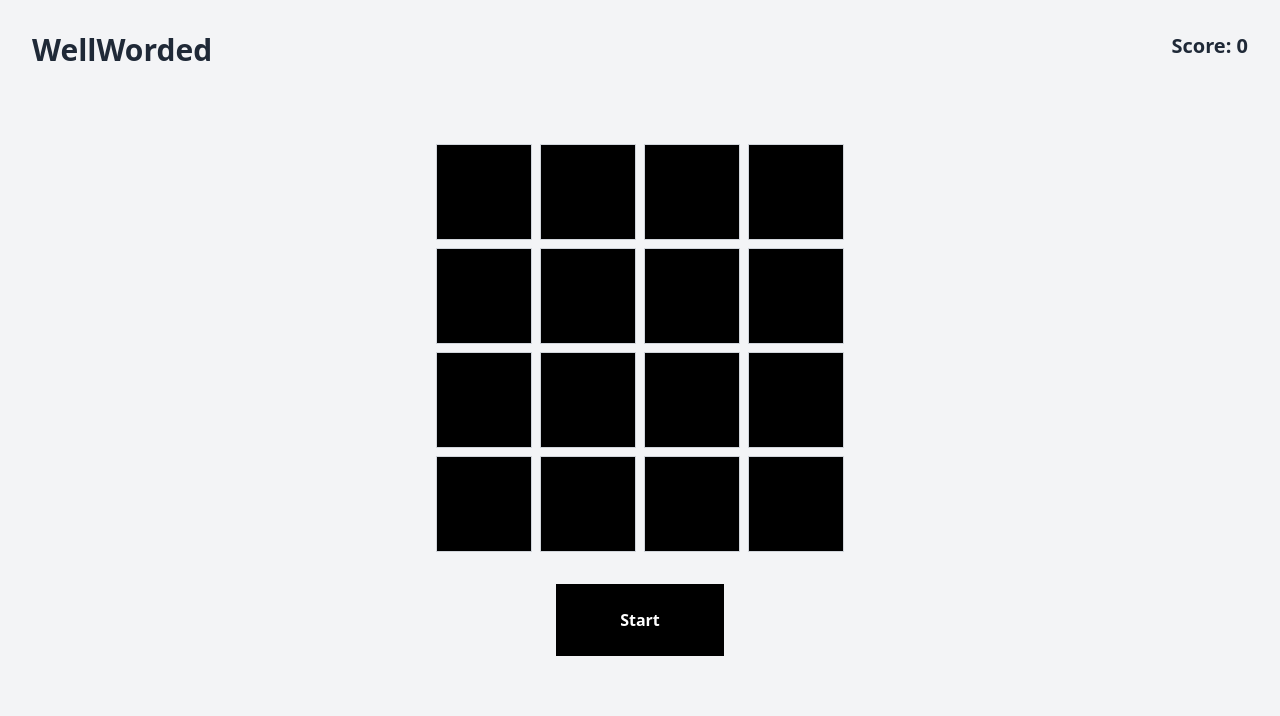
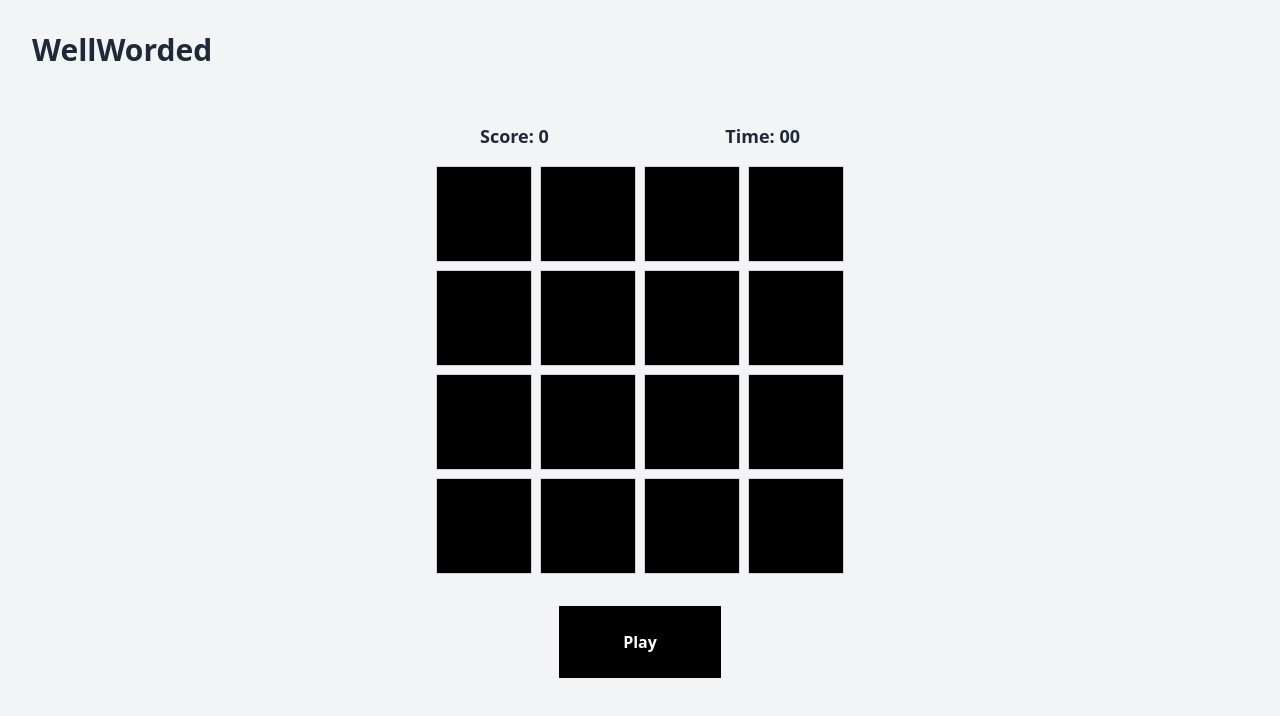
Before and after one commit to Stendahlan/javascript_word_game, a React (Vite) app: page / in a window 1280 px wide. Shown: the top 716 px of the page. Built offline with nearby package versions, Linux system fonts and the light colour scheme.

Commit message:
Restructured layout of UI and addded minor features
Also added 'GameGrid', 'logic', and 'useGameState' files

```diff
--- a/src/app.jsx
+++ b/src/app.jsx
@@ -1,37 +1,43 @@
-    function App() {return (
+import { useGameState } from "./useGameState";
+import GameGrid from "./components/GameGrid";
+
+function App() {
+    const { letters, gameStarted, handleStart } = useGameState();
+
+    return (
         <div className="min-h-screen bg-gray-100 relative overflow-hidden">
             {/* Game title in upper left */}
             <h1 className="absolute top-8 left-8 text-3xl font-bold text-gray-800">
                 WellWorded
             </h1>
 
-            {/* Score in upper right */}
-            <div className="absolute top-8 right-8 text-xl font-semibold text-gray-800">
-                Score: 0
-            </div>
-
             {/* Centered container */}
             <div className="min-h-screen flex flex-col items-center justify-center">
-                {/* 4x4 Grid */}
-                <div className="grid grid-cols-4 gap-2 mb-8">
-                    {/* Create 16 black squares */}
-                    {Array.from({ length: 16 }, (_, i) => (
-                        <div
-                            key={i}
-                            className="w-24 h-24 bg-black border border-gray-300"
-                        />
-                    ))}
+                {/* Score and Time above the grid */}
+                <div className="flex justify-between w-full max-w-xs mb-4">
+                    <div className="text-lg font-semibold text-gray-800">
+                        Score: 0
+                    </div>
+                    <div className="text-lg font-semibold text-gray-800">
+                        Time: 00
+                    </div>
                 </div>
+
+                {/* 4X4 Grid component */}
+                <GameGrid letters={letters} />
 
                 {/* Start button */}
                 <div className="flex justify-center">
-                    <button className="px-16 py-6 bg-black text-white font-semibold hover:bg-blue-700 transition-colors">
-                        Start
+                    <button
+                        onClick={handleStart}
+                        className="px-16 py-6 bg-black text-white font-semibold hover:bg-blue-700 transition-colors"
+                    >
+                        {gameStarted ? 'New Game' : 'Play'}
                     </button>
                 </div>
             </div>
         </div>
     )
-    }
+}
 
-    export default App
+export default App
--- /dev/null
+++ b/src/components/GameGrid.jsx
@@ -0,0 +1,18 @@
+function GameGrid({ letters }) {
+    return (
+        <div className="grid grid-cols-4 gap-2 mb-8">
+            {Array.from({ length: 16 }, (_, i) => (
+                <div
+                    key={i}
+                    className="w-24 h-24 bg-black border border-gray-300 flex items-center justify-center"
+                >
+                    <span className="text-white text-2xl font-bold">
+                        {letters[i]}
+                    </span>
+                </div>
+            ))}
+        </div>
+    );
+}
+
+export default GameGrid;
--- /dev/null
+++ b/src/logic.js
@@ -0,0 +1,8 @@
+export const generateRandomLetter = () => {
+    const alphabet = 'ABCDEFGHIJKLMNOPQRSTUVWXYZ';
+    return alphabet[Math.floor(Math.random() * alphabet.length)];
+};
+
+export const generateLettersGrid = () => {
+    return Array.from({ length: 16 }, () => generateRandomLetter());
+};
--- /dev/null
+++ b/src/useGameState.js
@@ -0,0 +1,19 @@
+import { useState } from 'react';
+import { generateLettersGrid } from './logic';
+
+export const useGameState = () => {
+    const [letters, setLetters] = useState(Array(16).fill(''));
+    const [gameStarted, setGameStarted] = useState(false);
+
+    const handleStart = () => {
+        const newLetters = generateLettersGrid();
+        setLetters(newLetters);
+        setGameStarted(true);
+    };
+
+    return {
+        letters,
+        gameStarted,
+        handleStart
+    };
+};
```
